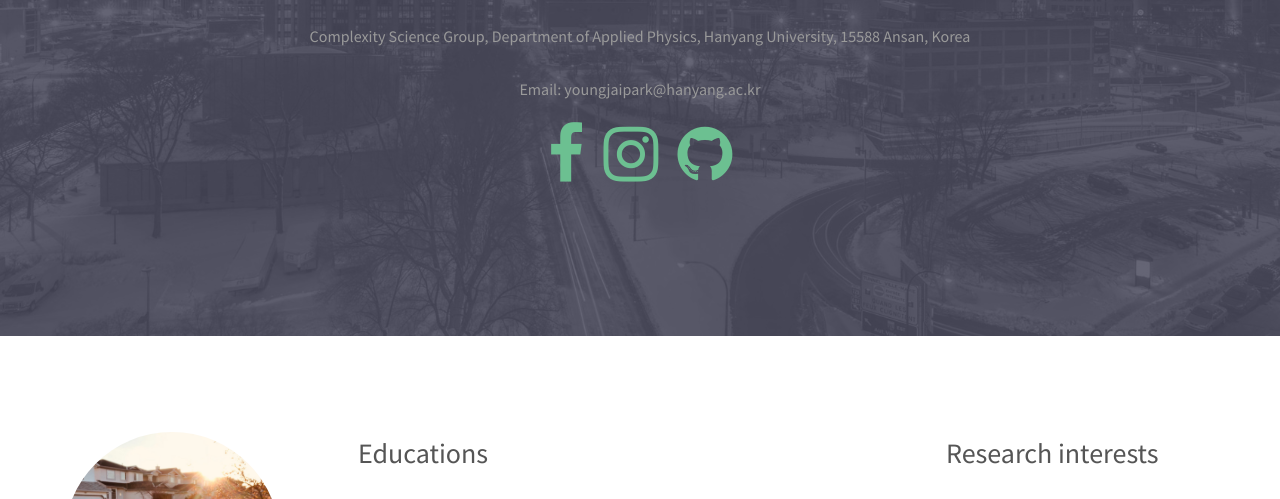
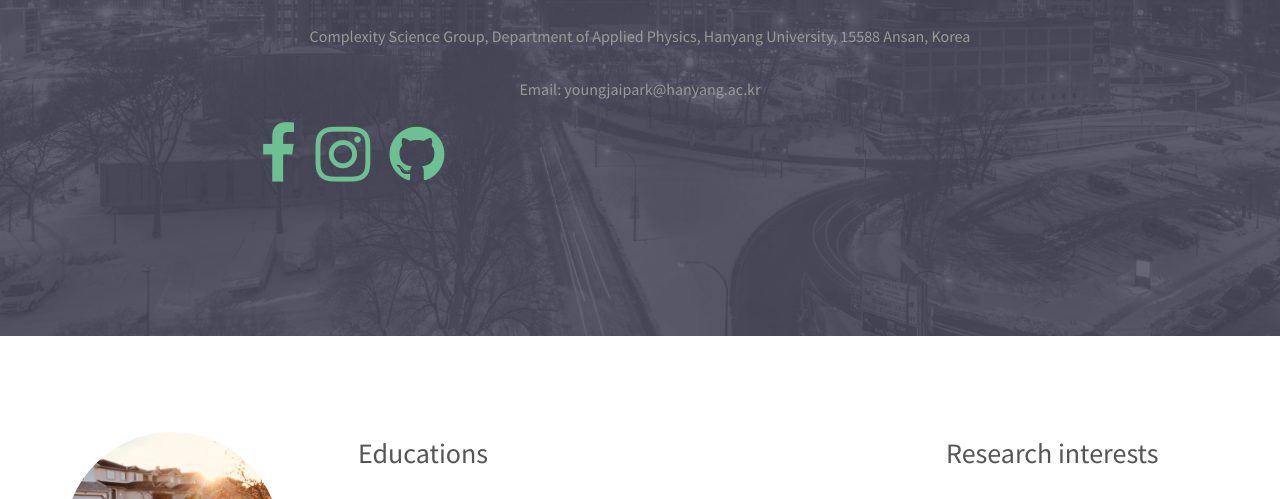
Before and after one commit to youngjai/home, a plain HTML site: page index.html in a window 1280 px wide. Shown: the part 283-782 px from the top of the page. Drawn offline with Linux system fonts and the light colour scheme.

Commit message:
edit the main page

```diff
--- a/index.html
+++ b/index.html
@@ -36,11 +36,13 @@
 					<footer>
 						Complexity Science Group, Department of Applied Physics, Hanyang University, 15588 Ansan, Korea<br /><br />
 						Email: youngjaipark@hanyang.ac.kr<br />
-						<ul class="icons">
-							<li><a href="https://www.facebook.com/youngjai.park16/" class="icon fa-facebook"><span class="label">Facebook</span></a></li>
-							<li><a href="https://www.instagram.com/youngjai.park/" class="icon fa-instagram"><span class="label">Instagram</span></a></li>
-							<li><a href="https://github.com/youngjai" class="icon fa-github"><span class="label">Github</span></a></li>
-						</ul>
+						<div class="6u$ 12u$(small)">
+							<ul class="icons">
+								<li><a href="https://www.facebook.com/youngjai.park16/" class="icon fa-facebook"><span class="label">Facebook</span></a></li>
+								<li><a href="https://www.instagram.com/youngjai.park/" class="icon fa-instagram"><span class="label">Instagram</span></a></li>
+								<li><a href="https://github.com/youngjai" class="icon fa-github"><span class="label">Github</span></a></li>
+							</ul>
+						</div>
 					</footer>
 				</div>
 			</section>
```
